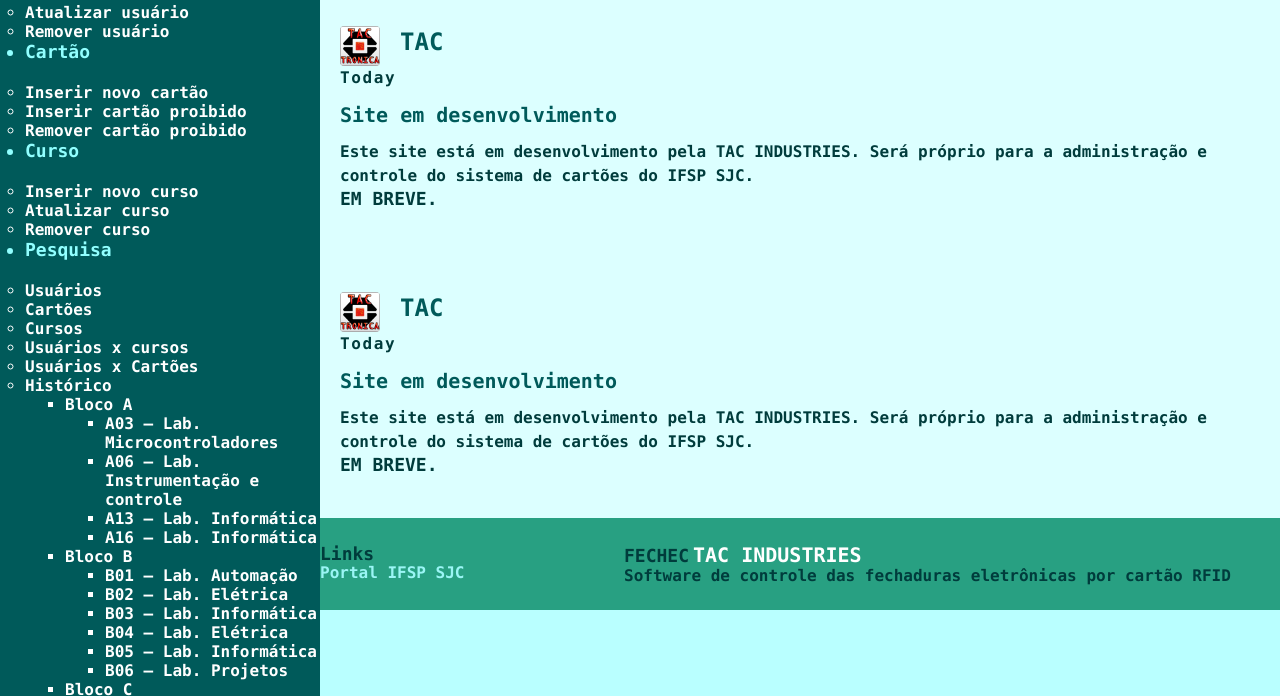
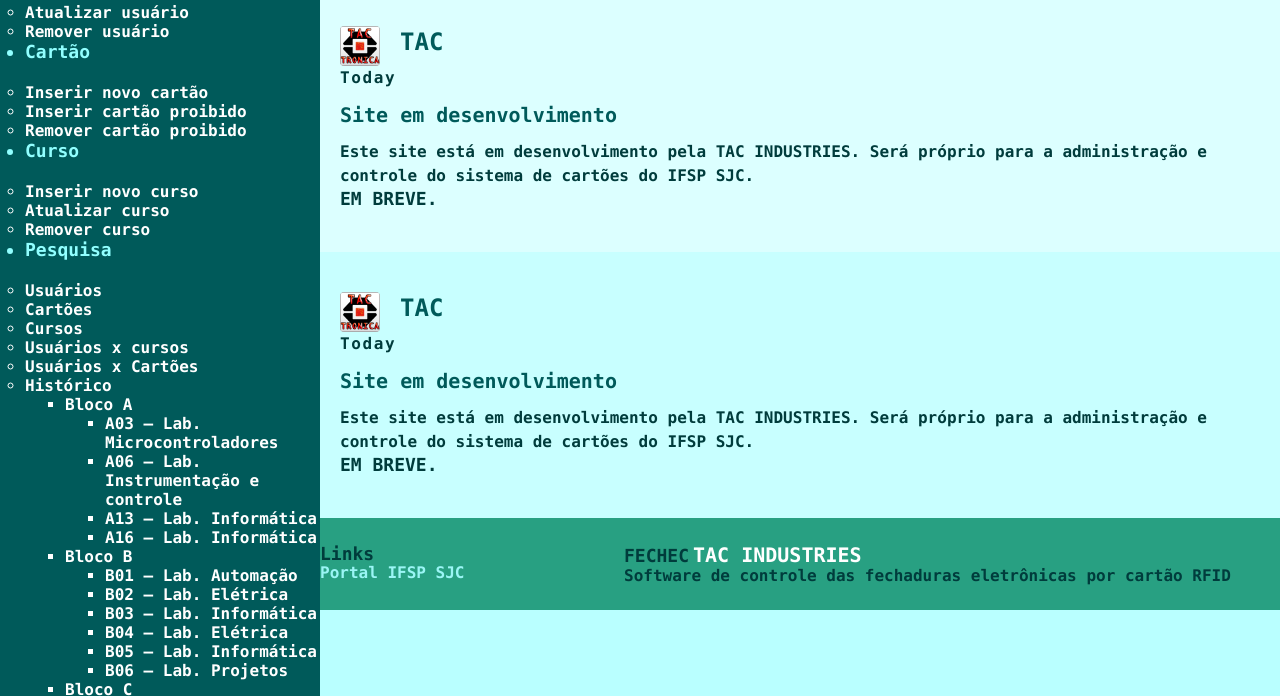
Before and after one commit to zatiro/zatiro.github.io, a plain HTML site: page index.html in a window 1280 px wide. Shown: the part 79-775 px from the top of the page. Drawn offline with Linux system fonts and the light colour scheme.

Commit message:
Add files via upload

```diff
--- a/styles.css
+++ b/styles.css
@@ -116,7 +116,7 @@
 }
 
 .post-container:nth-child(even){
-  background-color: rgb(220, 255, 255);
+  background-color: rgb(200, 255, 255);
 }
 
 .post-author span{
```
